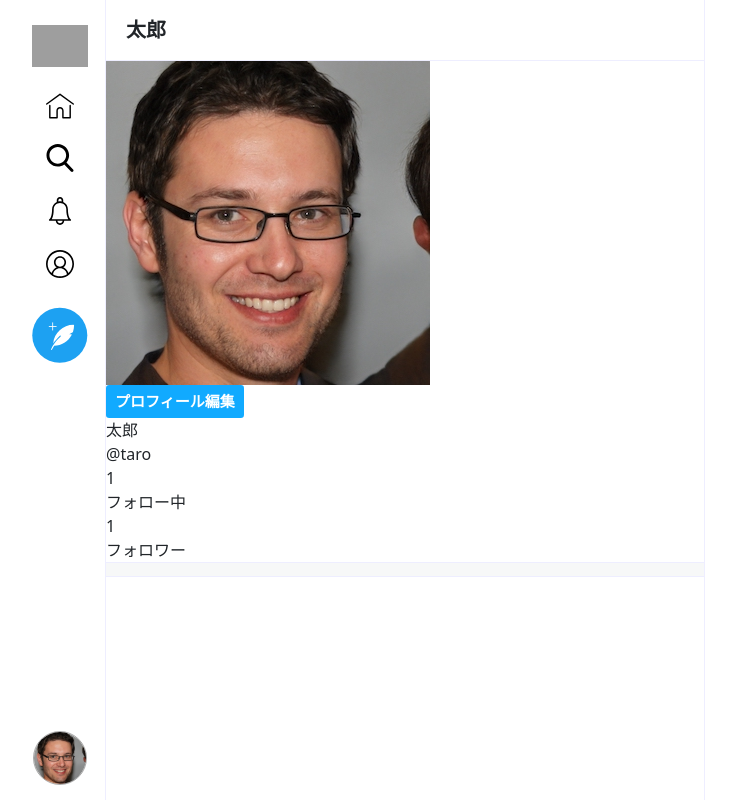
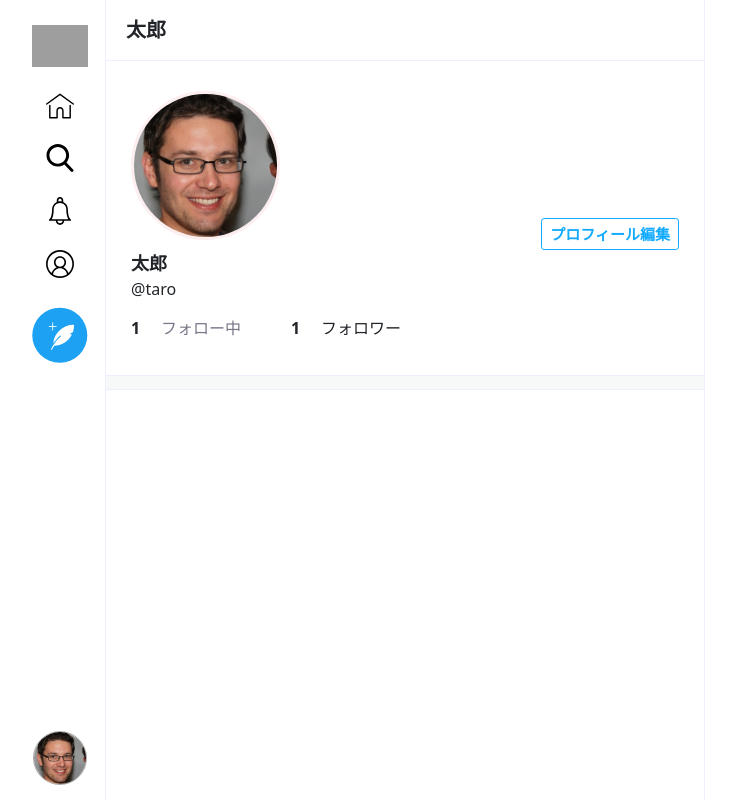
Before and after one commit to KurenM/twitter-clone, a PHP site: page /profile.php in a window 1280 px wide. Shown: the whole page, without its empty margins (280-1016 px from the left). Run offline with PHP 8.4, Linux system fonts and the light colour scheme; grey boxes are pictures that could not be loaded.

Commit message:
profile画面

```diff
--- a/Views/css/style.css
+++ b/Views/css/style.css
@@ -40,6 +40,14 @@ html{
 }
 .btn:hover {
     color: #fff;
+}
+.btn-reverse{
+  background-color: #fff;
+  color: #1af;
+  border: 1px solid #1af;
+}
+.btn-reverse:hover{
+  color: #1af;
 }
 a{
   font-size:13px;
@@ -253,3 +261,46 @@ body.signup{
     border-color: #1af;
     color: #fff;
 }
+
+/*
+ユーザー
+****/
+.profile .profile-area{
+  padding: 25px;
+}
+.profile .profile-area .top{
+  display: flex;
+  justify-content: space-between;
+  align-items: flex-end;
+}
+.profile .profile-area .top .user{
+  width: 30%;
+  padding: 5px 15px 10px 0;
+}
+.profile .profile-area .top .user img{
+  width: 100%;
+  border-radius: 50%;
+  border: 3px solid rgb(253,238,240);
+}
+.profile .profile-area .top button{
+  margin-bottom: 20px;
+}
+.profile .profile-area .name{
+  font-size: 18px;
+  font-weight: bold;
+}
+.profile .profile-area .follow-follower{
+  display: flex;
+  padding:  15px 0 10px 0;
+}
+.profile .profile-area .follow-follower .follow-count {
+    width: 30px;
+    font-size: 16px;
+    font-weight: bold;
+}
+.profile .profile-area .follow-follower .follow-text {
+    width: 100px;
+    font-size: 16px;
+    margin-right: 30px;
+    color: #778;
+}
--- a/Views/profile.php
+++ b/Views/profile.php
@@ -47,12 +47,44 @@
       <div class="profile-area">
         <div class="top">
           <div class="user"><img src="../Views/img_uploaded/user/sample-person.jpg" alt=""></div>
-          <butten class="btn btn-reverse btn-sm">プロフィール編集</butten>
+          <butten class="btn btn-reverse btn-sm" data-bs-toggle="modal" data-bs-target="#js-modal">プロフィール編集</butten>
+
+          <div class="modal fade" id="js-modal" tabindex="-1" area-hidden="true">
+            <div class="modal-dialog">
+              <div class="modal-content">
+                <form action="profile php" method="post" enctype="multipart/form-data">
+                  <div class="modal-header">
+                    <h5 class="modal-title">プロフィールを編集</h5>
+                    <button class="btn-close" type="button" data-bs-dismiss="modal" aria-label="Close"></button>
+                  </div>
+                  <div class="modal-body">
+                    <div class="user">
+                      <img src="../Views/img_uploaded/user/sample-person.jpg" alt="">
+                    </div>
+                    <div class="mb-3">
+                      <label for="" class="mb-1">プロフィール写真</label>
+                      <input type="file" class="from-control from-control-sm" name="image">
+                    </div>
+                    <input type="text" class="form-control mb-4" name="nickname" value="太郎" placeholder="ニックネーム" maxlength="50" required autofocus>
+                     <input type="text" class="form-control mb-4" name="name" value="taro" placeholder="ユーザー名、例)techis132" maxlength="50" required>
+                    <input type="email" class="form-control mb-4" name="email" value="taro@techis.jp" placeholder="メールアドレス" maxlength="254" required>
+                    <input type="password" class="form-control mb-4" name="password"  value="" placeholder="パスワードを変更する場合ご入力ください" minlength="4" maxlength="128">
+                  </div>
+                  <div class="modal-footer">
+                    <button class="btn btn-reverse" data-bs-dismiss="modal">キャンセル</button>
+                    <button class="btn" type="submit">保存する</button>
+                  </div>
+
+              </form>
+              </div>
+            </div>
+
+          </div>
         </div>
 
         <div class="name">太郎</div>
         <div class="test-muted">@taro</div>
-        <div class="follow-forrower">
+        <div class="follow-follower">
           <div class="follow-count">1</div>
           <div class="follow-text">フォロー中</div>
           <div class="follow-count">1</div>
--- a/Views/sign-up.php
+++ b/Views/sign-up.php
@@ -21,7 +21,7 @@
       <input type="text" class="form-control" name="nickname" placeholder="ニックネーム" maxlength="50" required autofocus>
       <input type="text" class="form-control" name="name" placeholder="ユーザー名、例)techis132" maxlength="50" required>
       <input type="email" class="form-control" name="email" placeholder="メールアドレス" maxlength="254" required>
-      <input type="password" class="form-control" name="password" placeholder="パスワード" minlength="4" maxlength="50" required>
+      <input type="password" class="form-control" name="password" placeholder="パスワード" minlength="4" maxlength="128" required>
       <botton class="w-100 btn btn-lg" type="submit">登録する</botton>
       <p class="mt-3 mb-2"><a href="sign-in.php">ログインする</a></p>
       <p class="nt-2 mb-3 text-muted">&copy;2021</p>
```
